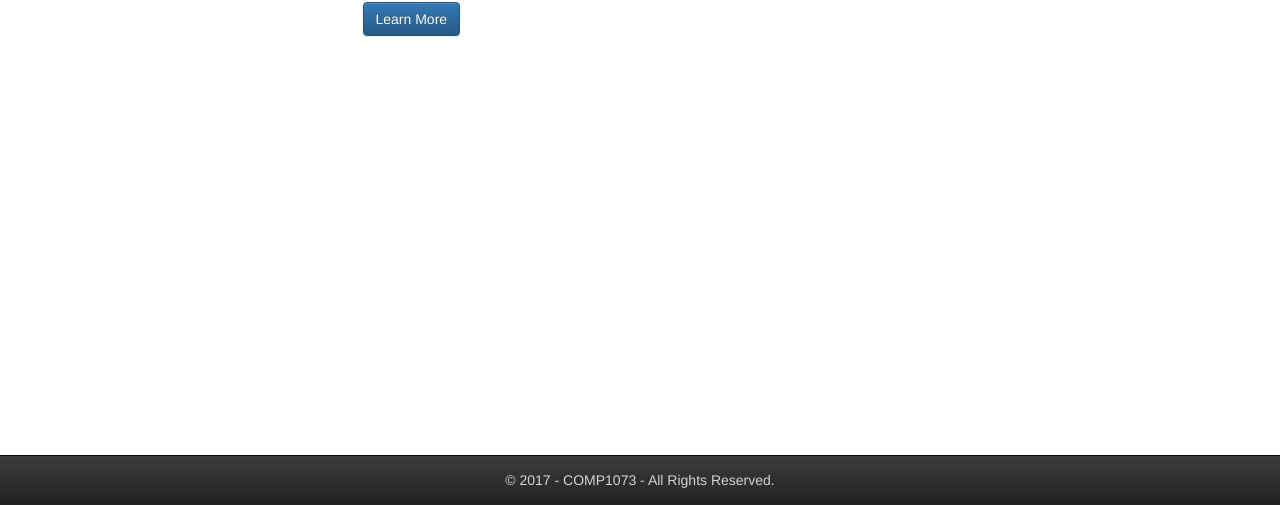
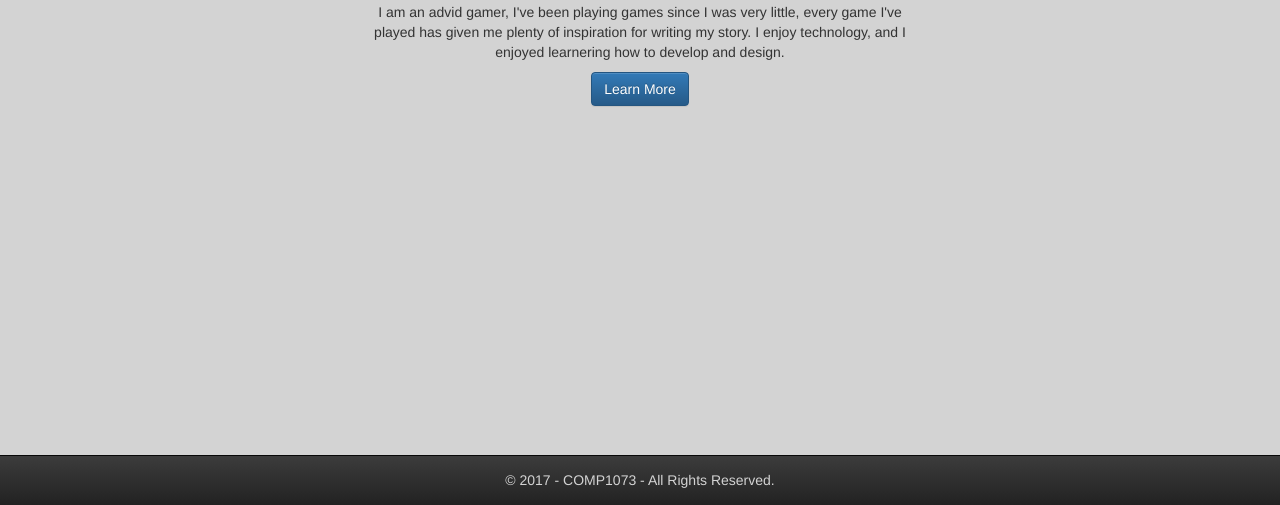
Before and after one commit to 200239087/COMP1073-Assignment2, a website: page index.html in a window 1280 px wide. Shown: the part 295-800 px from the top of the page. Drawn offline with Linux system fonts and the light colour scheme.

Commit message:
initial commit

```diff
--- a/Content/app.css
+++ b/Content/app.css
@@ -9,6 +9,8 @@ COMP1073-W2017*/
 
 body {
   padding-bottom: 70px;
+  text-align: center;
+  background-color: lightgrey;
   }
 
 footer > nav > div > p {
--- a/Scripts/app.js
+++ b/Scripts/app.js
@@ -13,23 +13,24 @@
   switch (document.title) { // Switch statement to target the different pages with one js file
     case "Bio": { // Targets the page with the title of "Bio"
 
-let ClickButton = document.getElementById("ClickButton");
-ClickButton.addEventListener("click", Click);
+      let data = {};
+        let XHR = new XMLHttpRequest();
+        XHR.open("GET", "./bio.json", true);
+        XHR.send();
+        XHR.onreadystatechange = function () {
+            if ((this.readyState === 4) && (this.status === 200)) {
+                data = JSON.parse(this.responseText);
+            }
+        };
 
-// Objects created from html ids
-let SecondParagraph = document.getElementById("SecondParagraph");
-
-// Content injection strings
-let Content = `I am an advid gamer, I've been playing games since I was very little,
-                every game I've played has given me plenty of inspiration for writing my story.
-                I enjoy technology, and I enjoyed learnering how to develop and design.`;
-
-// Clicking the button will show the second paragraph element and hide the button afterwards
-function Click() {
-   SecondParagraph.textContent = Content;
-   ClickButton = document.getElementById("ClickButton").style.visibility = "hidden";
-}
-
+           XHR.addEventListener("load", function () {
+            let BioContent = document.getElementById("SecondParagraph");
+            data.content.forEach(function(content) {
+              let paragraph = document.createElement("p");
+              paragraph.innerHTML = "\n <p>" + content.paragraph + "</p>\n ";
+              BioContent.appendChild(paragraph);
+            }, this);
+        });
     }  //End of Bio page
       break;
 
--- /dev/null
+++ b/bio.json
@@ -0,0 +1,7 @@
+{
+    "content": [
+        {
+        "paragraph": "I am an advid gamer, I've been playing games since I was very little, every game I've played has given me plenty of inspiration for writing my story. I enjoy technology, and I enjoyed learnering how to develop and design."
+        }
+    ]
+}
--- a/bower.json
+++ b/bower.json
@@ -1,15 +1,15 @@
 {
-  "name": "comp1073-w2017-assignment2",
+  "name": "comp1073-w2017-assignment3",
   "authors": [
     "200239087 <200239087@student.georgianc.on.ca>"
   ],
-  "description": "app for assignment 2",
+  "description": "app for assignment 3",
   "main": "",
   "keywords": [
     "JavaScript"
   ],
   "license": "",
-  "homepage": "https://github.com/200239087/COMP1073-Assignment2",
+  "homepage": "https://github.com/200239087/COMP1073-Assignment3",
   "ignore": [
     "**/.*",
     "node_modules",
```
Also changed, not shown: README.md.
